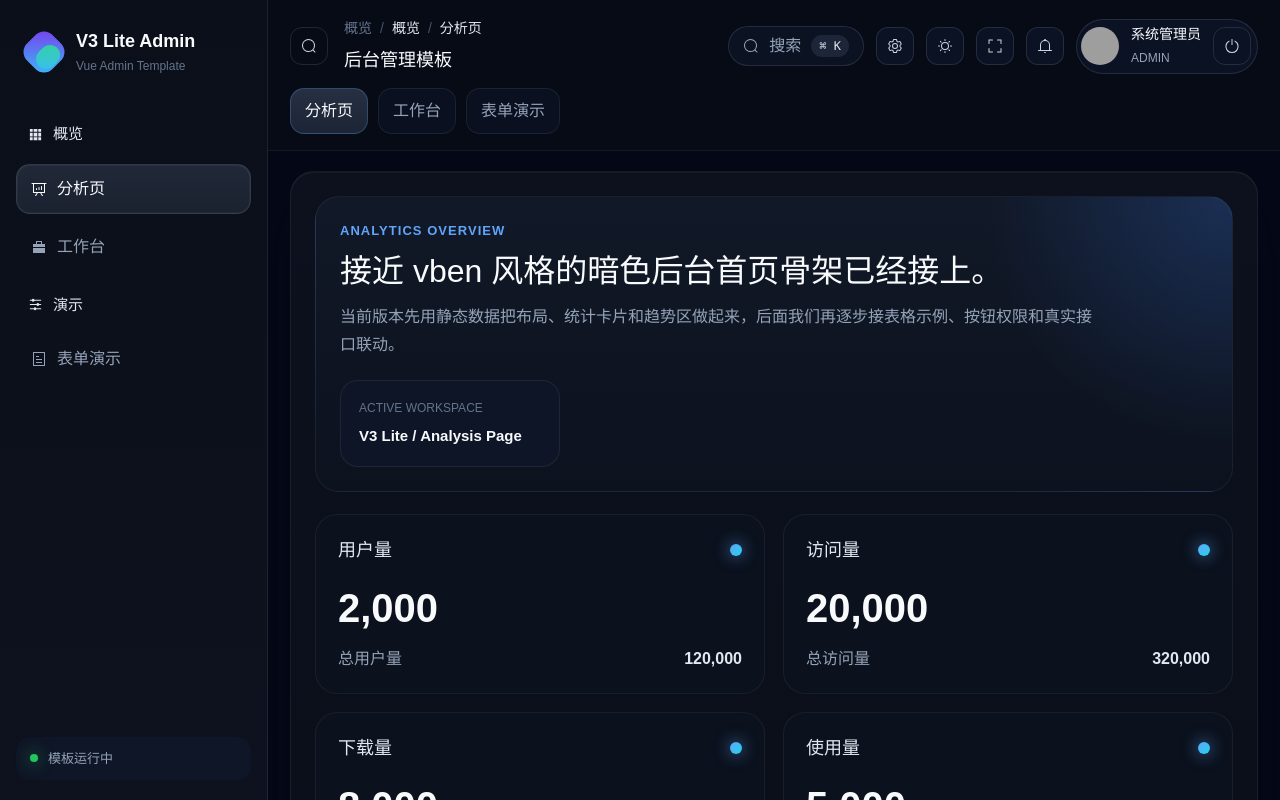
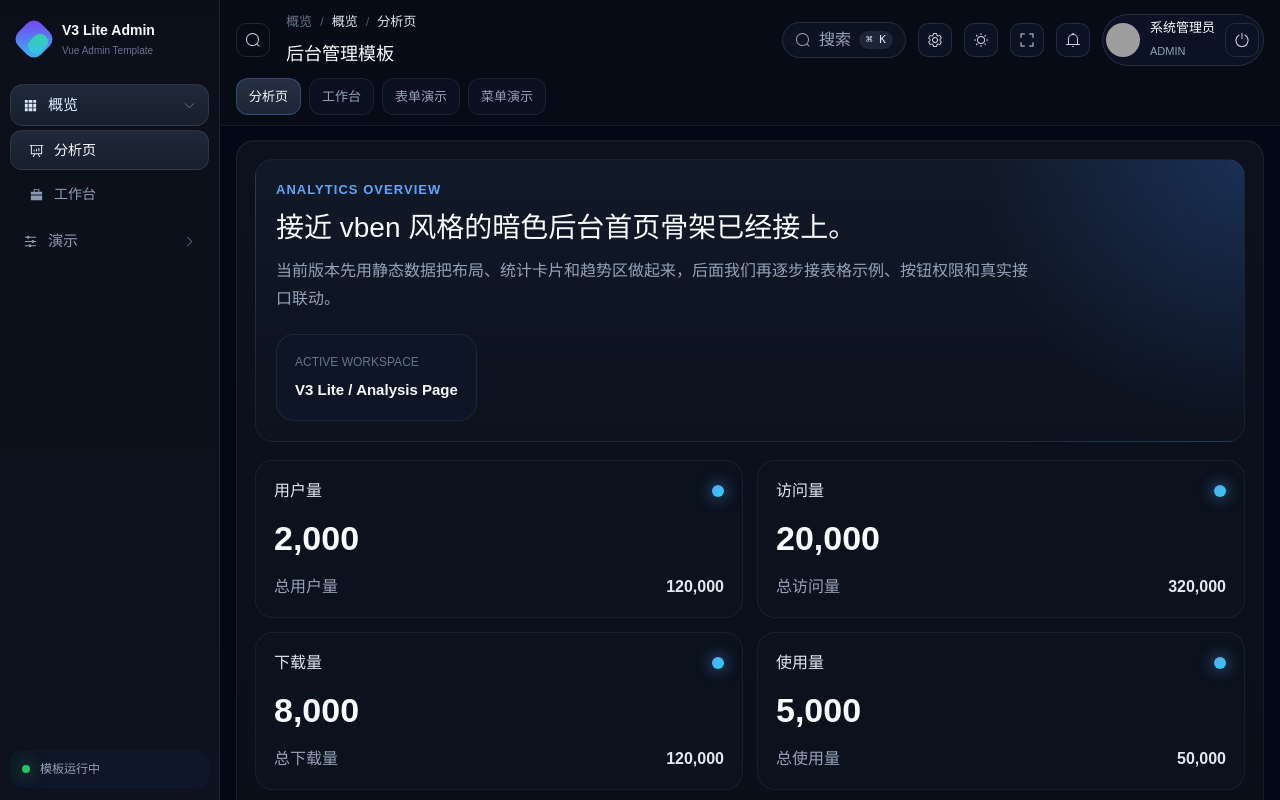
Before and after one commit to rongrui1998/vueTemplate, a Vue app in the folder front/V3Lite/: page /login in a window 1280 px wide. Both pictures are taken after a click on the button "进入后台". Shown: the top 800 px of the page. Built offline with nearby package versions, Linux system fonts and the light colour scheme; grey boxes are pictures that could not be loaded.

Commit message:
feat: compact shell and add collapsible nested menu

```diff
--- a/front/V3Lite/src/api/auth/index.ts
+++ b/front/V3Lite/src/api/auth/index.ts
@@ -44,14 +44,35 @@ const demoMenus: MenuItem[] = [
   {
     children: [
       {
-        component: 'demo/list',
         meta: {
-          icon: 'Tickets',
-          permissionCode: 'demo:list',
-          title: '表单演示',
+          icon: 'FolderOpened',
+          title: '基础示例',
         },
-        name: 'DemoList',
-        path: '/demo/list',
+        name: 'DemoBasic',
+        path: '/demo/basic',
+        redirect: '/demo/basic/form',
+        children: [
+          {
+            component: 'demo/list',
+            meta: {
+              icon: 'Tickets',
+              permissionCode: 'demo:list',
+              title: '表单演示',
+            },
+            name: 'DemoForm',
+            path: '/demo/basic/form',
+          },
+          {
+            component: 'demo/menu',
+            meta: {
+              icon: 'Document',
+              permissionCode: 'demo:menu',
+              title: '菜单演示',
+            },
+            name: 'DemoMenu',
+            path: '/demo/basic/menu',
+          },
+        ],
       },
     ],
     meta: {
@@ -60,12 +81,12 @@ const demoMenus: MenuItem[] = [
     },
     name: 'Demo',
     path: '/demo',
-    redirect: '/demo/list',
+    redirect: '/demo/basic/form',
   },
 ]
 
 const demoAccessContext: AccessContext = {
-  accessCodes: ['dashboard:view', 'workspace:view', 'demo:list', 'demo:create'],
+  accessCodes: ['dashboard:view', 'workspace:view', 'demo:list', 'demo:create', 'demo:menu'],
   menuTree: demoMenus,
 }
 
--- a/front/V3Lite/src/layouts/components/AppBreadcrumb.vue
+++ b/front/V3Lite/src/layouts/components/AppBreadcrumb.vue
@@ -10,7 +10,7 @@ const crumbs = computed(() =>
 </script>
 
 <template>
-  <div class="flex items-center gap-2 text-sm text-slate-400">
+  <div class="flex items-center gap-2 text-[13px] text-slate-400">
     <span class="text-slate-500">概览</span>
     <template v-for="item in crumbs" :key="item.path">
       <span class="text-slate-600">/</span>
--- a/front/V3Lite/src/layouts/components/AppHeader.vue
+++ b/front/V3Lite/src/layouts/components/AppHeader.vue
@@ -80,8 +80,8 @@ async function handleLogout() {
 .header-shell {
   display: flex;
   flex-direction: column;
-  gap: 14px;
-  padding: 18px 22px 16px;
+  gap: 10px;
+  padding: 12px 16px 10px;
   border-bottom: 1px solid rgb(255 255 255 / 6%);
   background: rgb(9 13 22 / 82%);
   backdrop-filter: blur(18px);
@@ -91,15 +91,15 @@ async function handleLogout() {
   display: flex;
   align-items: center;
   justify-content: space-between;
-  gap: 20px;
+  gap: 16px;
 }
 
 .search-pill {
   display: inline-flex;
   align-items: center;
-  gap: 10px;
-  padding: 0 14px;
-  height: 40px;
+  gap: 8px;
+  padding: 0 12px;
+  height: 36px;
   border: 1px solid rgb(148 163 184 / 18%);
   border-radius: 999px;
   background: rgb(15 23 42 / 65%);
@@ -113,10 +113,10 @@ async function handleLogout() {
   }
 
   kbd {
-    padding: 2px 8px;
+    padding: 1px 7px;
     border-radius: 999px;
     background: rgb(30 41 59 / 90%);
-    font-size: 12px;
+    font-size: 11px;
     color: #e2e8f0;
   }
 }
@@ -125,10 +125,10 @@ async function handleLogout() {
   display: inline-flex;
   align-items: center;
   justify-content: center;
-  width: 38px;
-  height: 38px;
+  width: 34px;
+  height: 34px;
   border: 1px solid rgb(148 163 184 / 18%);
-  border-radius: 12px;
+  border-radius: 10px;
   background: rgb(15 23 42 / 72%);
   color: #cbd5e1;
   cursor: pointer;
@@ -151,15 +151,15 @@ async function handleLogout() {
 .user-pill {
   display: flex;
   align-items: center;
-  gap: 12px;
-  padding: 4px 6px 4px 4px;
+  gap: 10px;
+  padding: 3px 4px 3px 3px;
   border: 1px solid rgb(148 163 184 / 18%);
   border-radius: 999px;
   background: rgb(15 23 42 / 72%);
 
   img {
-    width: 38px;
-    height: 38px;
+    width: 34px;
+    height: 34px;
     border-radius: 999px;
     object-fit: cover;
   }
@@ -167,12 +167,12 @@ async function handleLogout() {
   p {
     margin: 0;
     color: #f8fafc;
-    font-size: 14px;
+    font-size: 13px;
     font-weight: 600;
   }
 
   span {
-    font-size: 12px;
+    font-size: 11px;
     color: #94a3b8;
     text-transform: uppercase;
   }
@@ -180,7 +180,7 @@ async function handleLogout() {
 
 .header-tabs {
   display: flex;
-  gap: 10px;
+  gap: 8px;
   overflow-x: auto;
 }
 
@@ -188,11 +188,12 @@ async function handleLogout() {
   display: inline-flex;
   align-items: center;
   min-width: max-content;
-  padding: 10px 14px;
+  padding: 8px 12px;
   border: 1px solid rgb(148 163 184 / 12%);
-  border-radius: 14px;
+  border-radius: 12px;
   background: rgb(15 23 42 / 50%);
   color: #94a3b8;
+  font-size: 13px;
   text-decoration: none;
   transition:
     color 0.2s ease,
--- a/front/V3Lite/src/layouts/components/AppSidebar.vue
+++ b/front/V3Lite/src/layouts/components/AppSidebar.vue
@@ -1,37 +1,11 @@
 <script setup lang="ts">
-import { Briefcase, DataAnalysis, Grid, Monitor, Operation, Tickets } from '@element-plus/icons-vue'
 import { computed } from 'vue'
-import type { Component } from 'vue'
-import { useRoute, useRouter } from 'vue-router'
 
+import SidebarMenuNode from './SidebarMenuNode.vue'
 import { usePermissionStore } from '@/stores/permission'
-
-const iconMap: Record<string, Component> = {
-  Briefcase,
-  DataAnalysis,
-  Grid,
-  Monitor,
-  Operation,
-  Tickets,
-}
-
-const route = useRoute()
-const router = useRouter()
 const permissionStore = usePermissionStore()
 
 const menus = computed(() => permissionStore.menuTree)
-
-function isActive(path: string) {
-  return route.path === path || route.path.startsWith(`${path}/`)
-}
-
-function resolveIcon(icon?: string) {
-  return (icon && iconMap[icon]) || Monitor
-}
-
-function navigate(path: string) {
-  void router.push(path)
-}
 </script>
 
 <template>
@@ -48,28 +22,7 @@ function navigate(path: string) {
     </div>
 
     <div class="sidebar-menu">
-      <section v-for="menu in menus" :key="menu.name" class="menu-group">
-        <div class="menu-group__title">
-          <ElIcon>
-            <component :is="resolveIcon(menu.meta.icon)" />
-          </ElIcon>
-          <span>{{ menu.meta.title }}</span>
-        </div>
-
-        <button
-          v-for="child in menu.children"
-          :key="child.name"
-          class="menu-item"
-          :class="{ 'menu-item--active': isActive(child.path) }"
-          type="button"
-          @click="navigate(child.path)"
-        >
-          <ElIcon class="menu-item__icon">
-            <component :is="resolveIcon(child.meta.icon)" />
-          </ElIcon>
-          <span>{{ child.meta.title }}</span>
-        </button>
-      </section>
+      <SidebarMenuNode v-for="menu in menus" :key="menu.name" :menu="menu" />
     </div>
 
     <div class="sidebar-footer">
@@ -84,8 +37,8 @@ function navigate(path: string) {
   display: flex;
   height: 100vh;
   flex-direction: column;
-  gap: 20px;
-  padding: 20px 16px;
+  gap: 14px;
+  padding: 14px 10px 12px;
   border-right: 1px solid rgb(255 255 255 / 8%);
   background: linear-gradient(180deg, rgb(11 15 25) 0%, rgb(13 18 30) 100%), rgb(10 13 20);
 }
@@ -93,19 +46,19 @@ function navigate(path: string) {
 .sidebar-brand {
   display: flex;
   align-items: center;
-  gap: 14px;
-  padding: 8px 10px 18px;
+  gap: 12px;
+  padding: 6px 8px 12px;
 }
 
 .brand-mark {
   position: relative;
-  width: 36px;
-  height: 36px;
+  width: 32px;
+  height: 32px;
 
   span {
     position: absolute;
     inset: 0;
-    border-radius: 12px;
+    border-radius: 10px;
     transform: rotate(45deg);
 
     &:first-child {
@@ -121,14 +74,14 @@ function navigate(path: string) {
 
 .brand-title {
   margin: 0;
-  font-size: 18px;
+  font-size: 14px;
   font-weight: 700;
   color: #f8fafc;
 }
 
 .brand-subtitle {
   margin: 2px 0 0;
-  font-size: 12px;
+  font-size: 10px;
   color: #64748b;
 }
 
@@ -136,72 +89,19 @@ function navigate(path: string) {
   display: flex;
   flex: 1;
   flex-direction: column;
-  gap: 12px;
+  gap: 6px;
   overflow-y: auto;
-}
-
-.menu-group {
-  display: flex;
-  flex-direction: column;
-  gap: 8px;
-}
-
-.menu-group__title {
-  display: flex;
-  align-items: center;
-  gap: 10px;
-  padding: 10px 12px;
-  border-radius: 14px;
-  color: #e2e8f0;
-  font-size: 15px;
-  font-weight: 600;
-}
-
-.menu-item {
-  display: flex;
-  align-items: center;
-  gap: 10px;
-  width: 100%;
-  padding: 12px 14px;
-  border: 1px solid transparent;
-  border-radius: 14px;
-  background: transparent;
-  color: #94a3b8;
-  cursor: pointer;
-  transition:
-    background-color 0.2s ease,
-    border-color 0.2s ease,
-    color 0.2s ease,
-    transform 0.2s ease;
-
-  &:hover {
-    color: #f8fafc;
-    border-color: rgb(59 130 246 / 24%);
-    background: rgb(30 41 59 / 55%);
-    transform: translateX(2px);
-  }
-}
-
-.menu-item--active {
-  color: #f8fafc;
-  border-color: rgb(148 163 184 / 18%);
-  background: linear-gradient(180deg, rgb(33 41 57) 0%, rgb(26 33 47) 100%);
-  box-shadow: inset 0 0 0 1px rgb(255 255 255 / 4%);
-}
-
-.menu-item__icon {
-  color: inherit;
 }
 
 .sidebar-footer {
   display: flex;
   align-items: center;
   gap: 10px;
-  padding: 12px 14px;
-  border-radius: 14px;
+  padding: 10px 12px;
+  border-radius: 12px;
   background: rgb(15 23 42 / 80%);
   color: #94a3b8;
-  font-size: 13px;
+  font-size: 12px;
 }
 
 .status-dot {
--- /dev/null
+++ b/front/V3Lite/src/layouts/components/SidebarMenuNode.vue
@@ -0,0 +1,210 @@
+<script setup lang="ts">
+defineOptions({
+  name: 'SidebarMenuNode',
+})
+
+import {
+  ArrowDown,
+  ArrowRight,
+  Briefcase,
+  DataAnalysis,
+  Document,
+  FolderOpened,
+  Grid,
+  Monitor,
+  Operation,
+  Tickets,
+} from '@element-plus/icons-vue'
+import { computed, ref, watch } from 'vue'
+import type { Component } from 'vue'
+import { useRoute, useRouter } from 'vue-router'
+
+import type { MenuItem } from '@/types/permission'
+
+const props = withDefaults(
+  defineProps<{
+    level?: number
+    menu: MenuItem
+  }>(),
+  {
+    level: 0,
+  },
+)
+
+const iconMap: Record<string, Component> = {
+  Briefcase,
+  DataAnalysis,
+  Document,
+  FolderOpened,
+  Grid,
+  Monitor,
+  Operation,
+  Tickets,
+}
+
+const route = useRoute()
+const router = useRouter()
+
+const hasChildren = computed(() => Boolean(props.menu.children?.length))
+const isLeaf = computed(() => !hasChildren.value)
+const activeBranch = computed(
+  () => route.path === props.menu.path || route.path.startsWith(`${props.menu.path}/`),
+)
+const expanded = ref(false)
+
+watch(
+  activeBranch,
+  (value) => {
+    if (value) {
+      expanded.value = true
+    }
+  },
+  { immediate: true },
+)
+
+function resolveIcon(icon?: string) {
+  return (icon && iconMap[icon]) || Monitor
+}
+
+function handleAction() {
+  if (hasChildren.value) {
+    expanded.value = !expanded.value
+    return
+  }
+
+  void router.push(props.menu.path)
+}
+</script>
+
+<template>
+  <div class="menu-node" :class="`menu-node--level-${level}`">
+    <button
+      type="button"
+      class="menu-button"
+      :class="{
+        'menu-button--active': isLeaf && activeBranch,
+        'menu-button--branch-active': hasChildren && activeBranch,
+        'menu-button--branch-open': hasChildren && expanded,
+      }"
+      @click="handleAction"
+    >
+      <span class="menu-button__main">
+        <ElIcon class="menu-button__icon">
+          <component :is="resolveIcon(menu.meta.icon)" />
+        </ElIcon>
+        <span class="menu-button__label">{{ menu.meta.title }}</span>
+      </span>
+
+      <ElIcon v-if="hasChildren" class="menu-button__arrow">
+        <component :is="expanded ? ArrowDown : ArrowRight" />
+      </ElIcon>
+    </button>
+
+    <div v-if="hasChildren && expanded" class="menu-children">
+      <SidebarMenuNode
+        v-for="child in menu.children"
+        :key="child.name"
+        :menu="child"
+        :level="level + 1"
+      />
+    </div>
+  </div>
+</template>
+
+<style scoped lang="scss">
+.menu-node {
+  display: flex;
+  flex-direction: column;
+  gap: 4px;
+}
+
+.menu-button {
+  display: flex;
+  align-items: center;
+  justify-content: space-between;
+  gap: 10px;
+  width: 100%;
+  min-height: 40px;
+  padding: 0 10px;
+  border: 1px solid transparent;
+  border-radius: 12px;
+  background: transparent;
+  color: #8b9bb4;
+  cursor: pointer;
+  transition:
+    background-color 0.18s ease,
+    border-color 0.18s ease,
+    color 0.18s ease;
+
+  &:hover {
+    color: #eef4ff;
+    border-color: rgb(96 165 250 / 16%);
+    background: rgb(23 31 45 / 74%);
+  }
+}
+
+.menu-button__main {
+  display: flex;
+  min-width: 0;
+  align-items: center;
+  gap: 10px;
+}
+
+.menu-button__icon {
+  font-size: 15px;
+}
+
+.menu-button__label {
+  overflow: hidden;
+  text-overflow: ellipsis;
+  white-space: nowrap;
+  font-size: 14px;
+  font-weight: 500;
+}
+
+.menu-button__arrow {
+  color: #64748b;
+  font-size: 13px;
+}
+
+.menu-button--active,
+.menu-button--branch-open {
+  color: #f8fafc;
+  border-color: rgb(148 163 184 / 14%);
+  background: linear-gradient(180deg, rgb(32 41 58) 0%, rgb(23 31 45) 100%);
+}
+
+.menu-button--branch-active {
+  color: #dbeafe;
+}
+
+.menu-node--level-0 > .menu-button {
+  min-height: 42px;
+  padding: 0 12px;
+  border-radius: 13px;
+
+  .menu-button__label {
+    font-size: 15px;
+    font-weight: 600;
+  }
+}
+
+.menu-node--level-1 > .menu-button {
+  padding-left: 18px;
+}
+
+.menu-node--level-2 > .menu-button {
+  min-height: 36px;
+  padding-left: 34px;
+
+  .menu-button__label {
+    font-size: 13px;
+  }
+}
+
+.menu-children {
+  display: flex;
+  flex-direction: column;
+  gap: 4px;
+}
+</style>
--- a/front/V3Lite/src/layouts/default/index.vue
+++ b/front/V3Lite/src/layouts/default/index.vue
@@ -22,7 +22,7 @@ import AppSidebar from '@/layouts/components/AppSidebar.vue'
 <style scoped lang="scss">
 .layout-shell {
   display: grid;
-  grid-template-columns: 268px minmax(0, 1fr);
+  grid-template-columns: 220px minmax(0, 1fr);
   min-height: 100vh;
   background: #050816;
 }
@@ -40,16 +40,16 @@ import AppSidebar from '@/layouts/components/AppSidebar.vue'
 
 .layout-shell__content {
   flex: 1;
-  padding: 20px 22px 24px;
+  padding: 14px 16px 18px;
 }
 
 .layout-shell__panel {
-  min-height: calc(100vh - 148px);
+  min-height: calc(100vh - 118px);
   border: 1px solid rgb(255 255 255 / 6%);
-  border-radius: 24px;
+  border-radius: 18px;
   background: linear-gradient(180deg, rgb(12 17 29) 0%, rgb(8 12 22) 100%);
   box-shadow:
-    0 24px 60px rgb(2 6 23 / 45%),
+    0 18px 42px rgb(2 6 23 / 45%),
     inset 0 1px 0 rgb(255 255 255 / 4%);
 }
 
--- a/front/V3Lite/src/views/dashboard/index.vue
+++ b/front/V3Lite/src/views/dashboard/index.vue
@@ -80,8 +80,8 @@ const sourceCards = [
 .dashboard-page {
   display: flex;
   flex-direction: column;
-  gap: 22px;
-  padding: 24px;
+  gap: 18px;
+  padding: 18px;
 }
 
 .hero-banner {
@@ -89,9 +89,9 @@ const sourceCards = [
   align-items: flex-start;
   justify-content: space-between;
   gap: 20px;
-  padding: 24px;
+  padding: 20px;
   border: 1px solid rgb(255 255 255 / 6%);
-  border-radius: 24px;
+  border-radius: 18px;
   background:
     radial-gradient(circle at top right, rgb(59 130 246 / 22%), transparent 26%),
     linear-gradient(180deg, rgb(17 24 39) 0%, rgb(12 18 30) 100%);
@@ -110,7 +110,7 @@ const sourceCards = [
   margin: 10px 0 0;
   max-width: 780px;
   color: #f8fafc;
-  font-size: 32px;
+  font-size: 28px;
   line-height: 1.25;
 }
 
@@ -123,7 +123,7 @@ const sourceCards = [
 
 .hero-banner__meta {
   display: flex;
-  min-width: 220px;
+  min-width: 200px;
   flex-direction: column;
   gap: 8px;
   padding: 18px;
@@ -147,25 +147,25 @@ const sourceCards = [
 .source-grid {
   display: grid;
   grid-template-columns: repeat(4, minmax(0, 1fr));
-  gap: 18px;
+  gap: 14px;
 }
 
 .stat-card,
 .source-card,
 .trend-panel {
   border: 1px solid rgb(255 255 255 / 6%);
-  border-radius: 22px;
+  border-radius: 18px;
   background: rgb(12 18 30 / 92%);
 }
 
 .stat-card {
-  padding: 22px;
+  padding: 18px;
 
   strong {
     display: inline-block;
-    margin-top: 24px;
+    margin-top: 18px;
     color: #f8fafc;
-    font-size: 40px;
+    font-size: 34px;
     line-height: 1;
   }
 
@@ -188,7 +188,7 @@ const sourceCards = [
   align-items: center;
   justify-content: space-between;
   color: #e2e8f0;
-  font-size: 18px;
+  font-size: 16px;
   font-weight: 600;
 }
 
@@ -201,7 +201,7 @@ const sourceCards = [
 }
 
 .trend-panel {
-  padding: 22px;
+  padding: 18px;
 }
 
 .trend-panel__header {
@@ -221,8 +221,8 @@ const sourceCards = [
 .trend-chip {
   display: inline-flex;
   margin-right: 10px;
-  padding: 10px 14px;
-  border-radius: 14px;
+  padding: 8px 12px;
+  border-radius: 12px;
   background: rgb(15 23 42 / 80%);
   color: #94a3b8;
 }
@@ -270,7 +270,7 @@ const sourceCards = [
   display: flex;
   flex-direction: column;
   gap: 8px;
-  padding: 22px;
+  padding: 18px;
 
   p {
     margin: 0;
@@ -279,7 +279,7 @@ const sourceCards = [
 
   strong {
     color: #f8fafc;
-    font-size: 34px;
+    font-size: 30px;
     line-height: 1.1;
   }
 
--- a/front/V3Lite/src/views/demo/list.vue
+++ b/front/V3Lite/src/views/demo/list.vue
@@ -29,7 +29,7 @@ const rows = [
   display: flex;
   flex-direction: column;
   gap: 18px;
-  padding: 24px;
+  padding: 18px;
 }
 
 .demo-header {
@@ -50,7 +50,7 @@ const rows = [
   h1 {
     margin: 10px 0 0;
     color: #f8fafc;
-    font-size: 28px;
+    font-size: 24px;
   }
 }
 
```
Also changed, not shown: front/V3Lite/src/views/demo/menu.vue (added, +90 -0 lines), front/V3Lite/src/views/workspace/index.vue (+10 -10 lines), front/V3Lite/vite.config.ts (+10 -2 lines), 2 other files (tests, documents, lock files or other folders).
